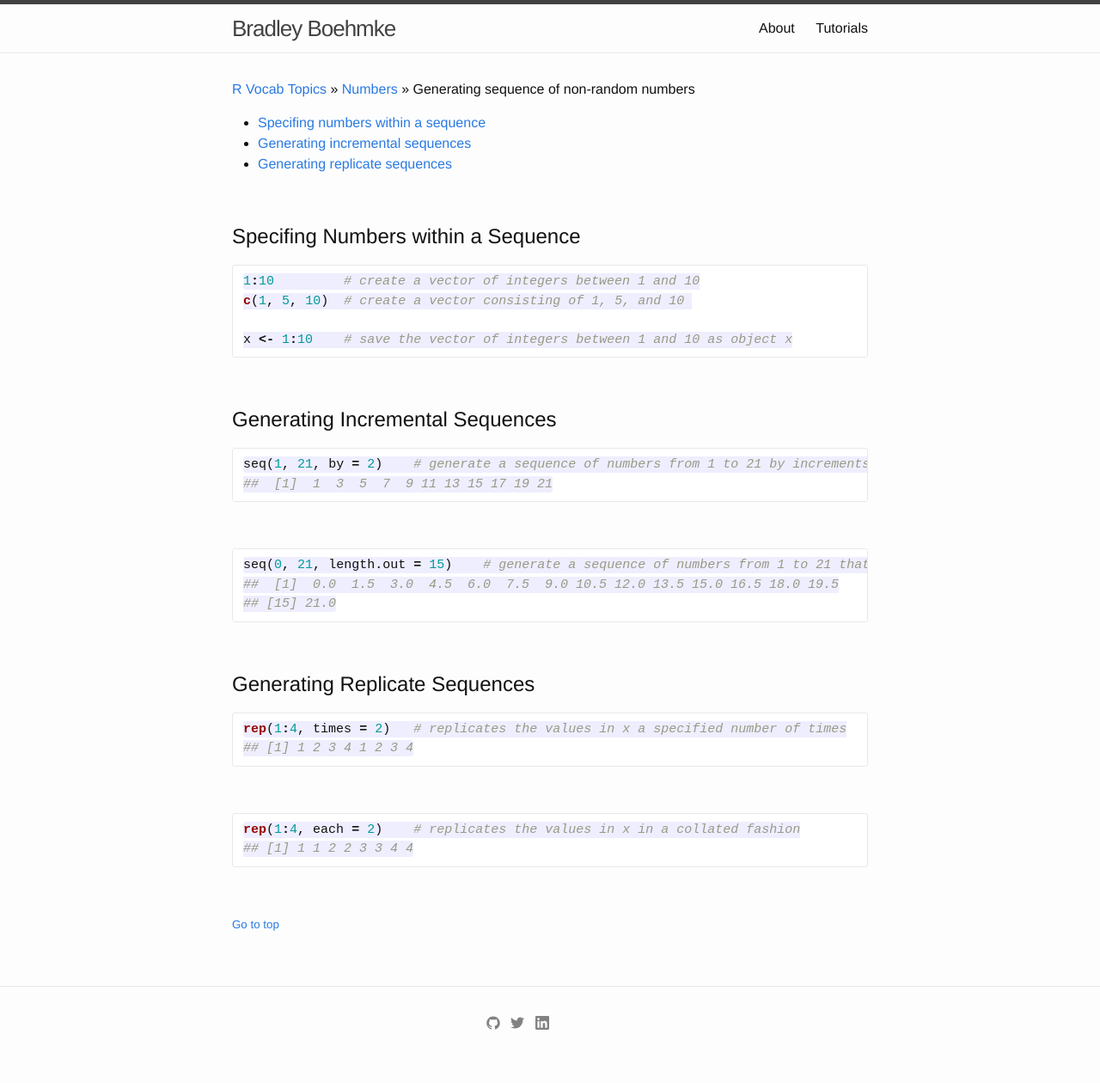
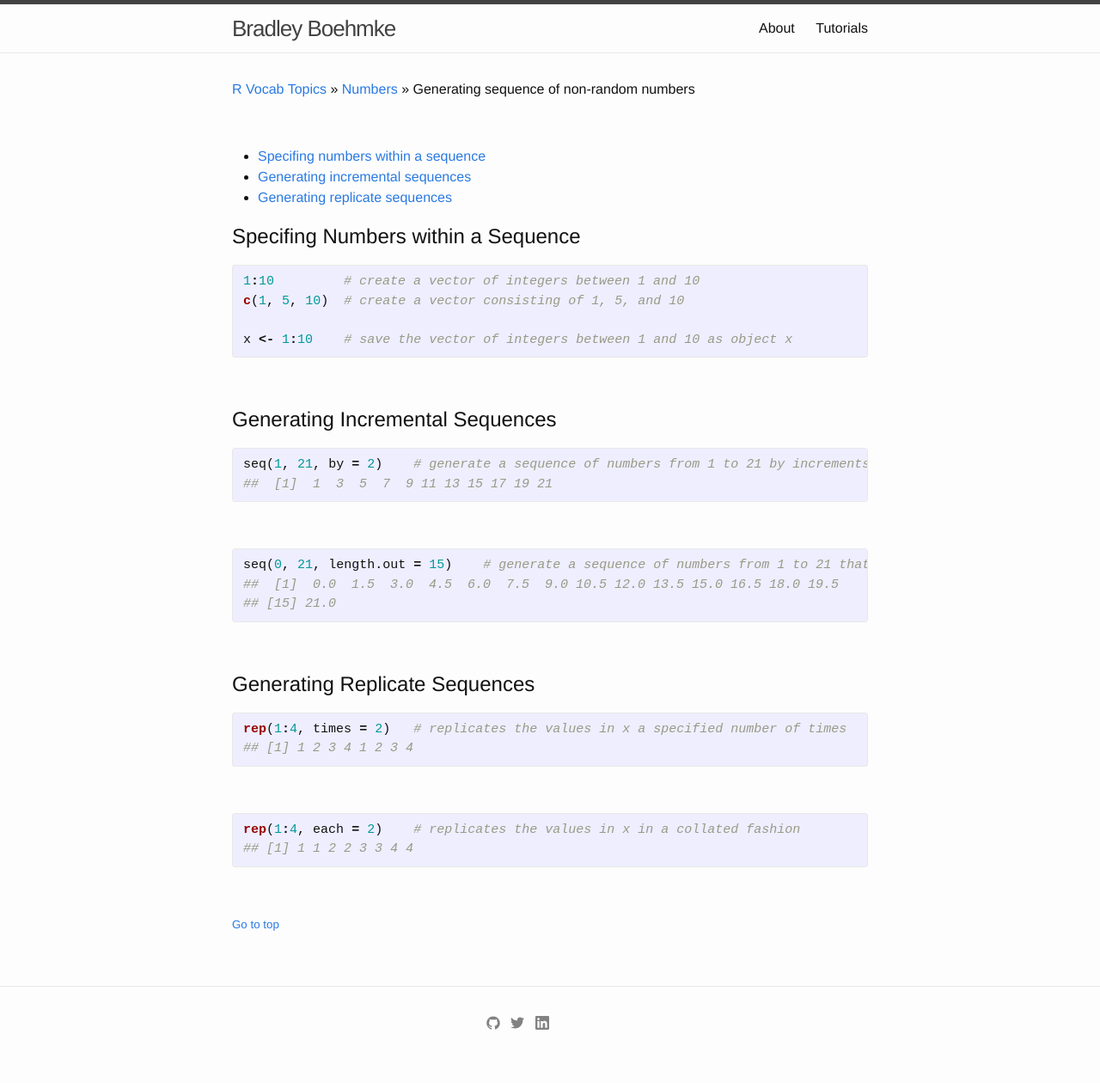
Before and after one commit to bradleyboehmke/bradleyboehmke, a Jekyll site: the page built from tutorials/generating_sequence_numbers.md, in a window 1280 px wide. Shown: the whole page at 86% size. Built offline with Jekyll 4.4.1, drawn with Linux system fonts in a browser that asks for light colours.

Commit message:
Update generating_sequence_numbers.md

````diff
--- a/tutorials/generating_sequence_numbers.md
+++ b/tutorials/generating_sequence_numbers.md
@@ -6,55 +6,59 @@ title: NULL
 
 [R Vocab Topics](index) &#187; [Numbers](numbers) &#187; Generating sequence of non-random numbers
 
+<br>
+
 * <a href="#a">Specifing numbers within a sequence</a>
 * <a href="#b">Generating incremental sequences</a>
 * <a href="#c">Generating replicate sequences</a>
 
-<br>
 
 <a name="a"></a>
+
 # Specifing Numbers within a Sequence
 
-```r
+{% highlight r %}
 1:10         # create a vector of integers between 1 and 10
 c(1, 5, 10)  # create a vector consisting of 1, 5, and 10
 
 x <- 1:10    # save the vector of integers between 1 and 10 as object x
-```
+{% endhighlight %}
 
 <br>
 
 <a name="b"></a>
+
 # Generating Incremental Sequences
 
-```r
+{% highlight r %}
 seq(1, 21, by = 2)    # generate a sequence of numbers from 1 to 21 by increments of 2
 ##  [1]  1  3  5  7  9 11 13 15 17 19 21
-```
+{% endhighlight %}
 <br>
 
-```r
+{% highlight r %}
 seq(0, 21, length.out = 15)    # generate a sequence of numbers from 1 to 21 that has 15 equal incremented numbers
 ##  [1]  0.0  1.5  3.0  4.5  6.0  7.5  9.0 10.5 12.0 13.5 15.0 16.5 18.0 19.5
 ## [15] 21.0
-```
+{% endhighlight %}
 
 <br>
 
 <a name="c"></a>
+
 # Generating Replicate Sequences
 
-```r
+{% highlight r %}
 rep(1:4, times = 2)   # replicates the values in x a specified number of times
 ## [1] 1 2 3 4 1 2 3 4
-```
+{% endhighlight %}
 
 <br>
 
-```r
+{% highlight r %}
 rep(1:4, each = 2)    # replicates the values in x in a collated fashion
 ## [1] 1 1 2 2 3 3 4 4
-```
+{% endhighlight %}
 
 <br>
 
````
